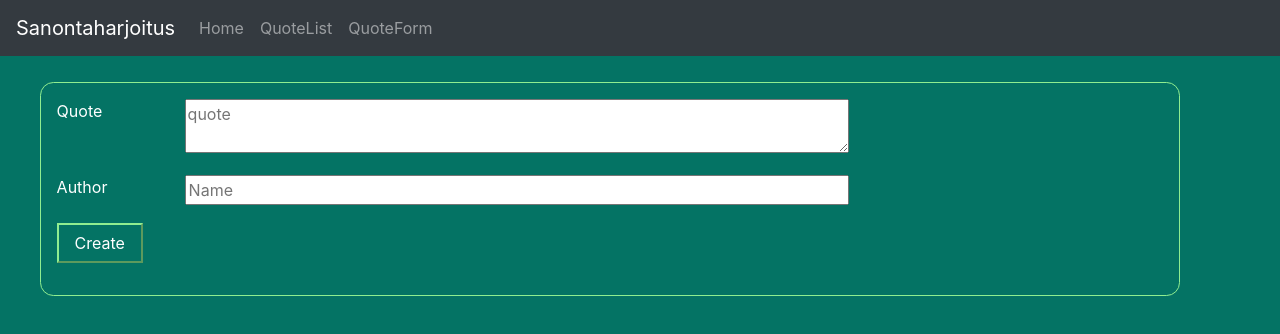
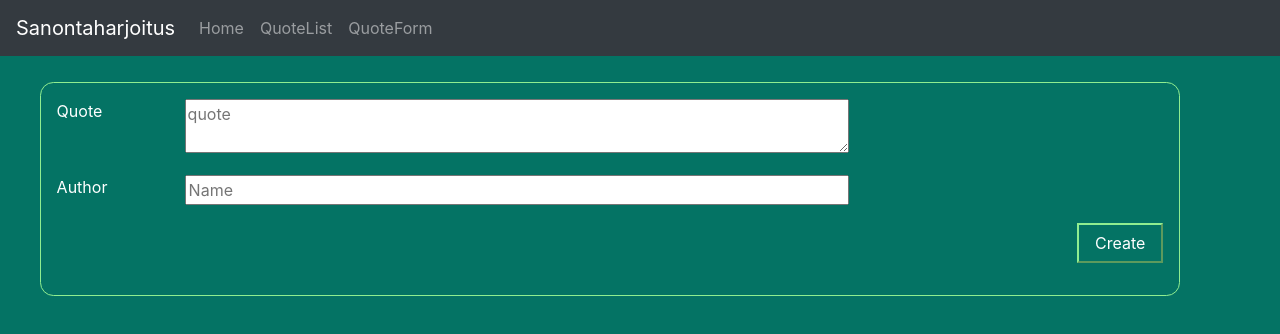
Before and after one commit to sovelto-tommi/jsf19-sanontaharj, a React (Create React App) app: page /form in a window 1280 px wide. Shown: the top 334 px of the page. Built offline with nearby package versions, Linux system fonts and the light colour scheme.

Commit message:
Pikkufixejä formiin

```diff
--- a/src/App.css
+++ b/src/App.css
@@ -35,7 +35,12 @@ body {
   color: white;
   border-color: lightgreen;
   padding: 0.4em 1em;
+
 }
+ .QuoteForm .buttonp {
+   display: flex;
+   direction: rtl;
+ }
 
 .inputrow input, textarea {
   width: 60%;
--- a/src/components/QuoteForm.jsx
+++ b/src/components/QuoteForm.jsx
@@ -11,6 +11,10 @@ export default class QuoteForm extends Component {
     }
     handleCreateClick = e => {
         e.preventDefault();
+        if (this.state.quotetext.trim() === '') {
+          window.alert("Quote must contain text");
+          return;
+        }
         postQuote(this.state).then(response=> {
           // this.setState({quotetext: '', author: ''});
           this.props.history.push('/quotes');
@@ -42,7 +46,7 @@ export default class QuoteForm extends Component {
               onChange={this.handleNameChange}
             />
           </p>
-          <p>
+          <p className="buttonp">
             <input
               type='submit'
               value='Create'
--- a/src/components/QuoteList.jsx
+++ b/src/components/QuoteList.jsx
@@ -24,8 +24,8 @@ export default class QuoteList extends Component {
     render() {
         const quoteitems = this.state.quotes
         .sort(function(q1, q2){
-            const author1last = q1.author.split(" ").slice(-1)[0];
-            const author2last = q2.author.split(" ").slice(-1)[0];
+            const author1last = q1.author.split(" ").slice(-1)[0].toLowerCase();
+            const author2last = q2.author.split(" ").slice(-1)[0].toLowerCase();
             if (author1last === author2last) return 0;
             if (author1last > author2last) return 1;
             return -1;
```
